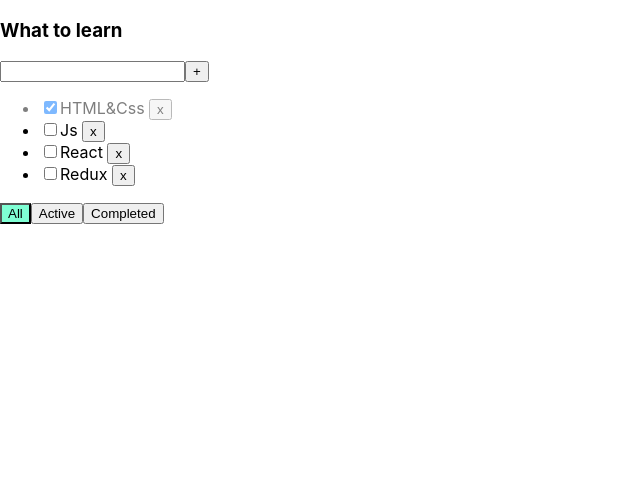
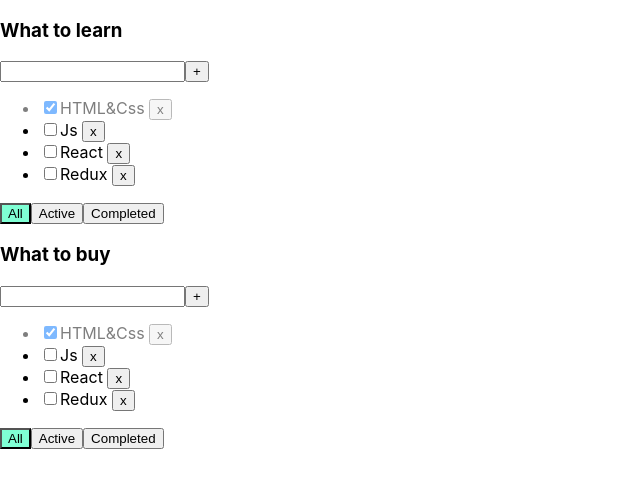
Before and after one commit to uladzidu/to-do-list, a React (Create React App) app: page / in a window 1280 px wide. Shown: the top 488 px of the page, without its empty margins (0-640 px from the left). Built offline with nearby package versions, Linux system fonts and the light colour scheme.

Commit message:
02.02 lesson 05. Thursday

```diff
--- a/src/App.tsx
+++ b/src/App.tsx
@@ -5,6 +5,11 @@
 
 
 export type FilterValuesType = 'all' | 'completed' | 'active'
+export type TodolistsType = {
+    id: string
+    title: string
+    filter: FilterValuesType
+}
 
 export function App() {
 
@@ -15,7 +20,11 @@
         {id: v1(), title: "Redux ", isDone: false},
     ])
 
-    let [filter, setFilter] = useState<FilterValuesType>('all')
+    let [todolists, setTodolist] = useState<Array<TodolistsType>>([
+        {id: v1(), title: "What to learn ", filter: 'all'},
+        {id: v1(), title: "What to buy ", filter: 'all'},
+    ])
+
 
     function deleteTask(id: string) {
         let filteredTasks = tasks.filter(t => t.id !== id)
@@ -36,29 +45,39 @@
         setTasks([...tasks])
     }
 
-    function changeFilter(value: FilterValuesType) {
-        setFilter(value)
+    function changeFilter(todolistId : string,value: FilterValuesType) {
+        // setFilter(value)
+        setTodolist(todolists.map((m) => m.id === todolistId ? {...m, filter : value} : m ))
     }
 
+    let tasksForFilter = tasks;
 
-    let tasksForFilter = tasks;
-    if (filter === "completed") {
-        tasksForFilter = tasks.filter(t => t.isDone)
-    }
-    if (filter === "active") {
-        tasksForFilter = tasks.filter(t => !t.isDone)
-    }
 
     return (
         <div>
-            <Todolist title={"What to learn"}
+            {todolists.map((tl, index) => {
+                if (tl.filter === "completed") {
+                    tasksForFilter = tasks.filter(t => t.isDone)
+                }
+                if (tl.filter === "active") {
+                    tasksForFilter = tasks.filter(t => !t.isDone)
+                }
+                return (
+
+                    <Todolist
+                        key={index}
+                        todolistId={tl.id}
+                        title={tl.title}
                         tasks={tasksForFilter}
                         deleteTask={deleteTask}
                         changeFilter={changeFilter}
                         addTask={addTask}
                         changeStatus={changeStatus}
-                      filter={filter}
+                        filter={tl.filter}
                     />
+                )
+            })}
+
         </div>
     )
 }
--- a/src/Todolist.tsx
+++ b/src/Todolist.tsx
@@ -7,10 +7,11 @@
     isDone: boolean
 }
 type TodolistPropsType = {
+    todolistId : string
     title: string
     tasks: Array<TasksPropsType>
     deleteTask: (id: string) => void
-    changeFilter: (value: FilterValuesType) => void
+    changeFilter: (todolistId : string ,value: FilterValuesType) => void
     addTask: (title: string) => void
     changeStatus: (taskId: string, isDone: boolean) => void
     filter: FilterValuesType
@@ -27,7 +28,7 @@
             props.addTask(newTaskTitle);
             setNewTaskTitle('')
         } else {
-            setError('Title id required')
+            setError('Title is required')
         }
     }
 
@@ -41,9 +42,9 @@
             setNewTaskTitle('')
         }
     }
-    const onAllClickHandler = () => props.changeFilter('all')
-    const onActiveClickHandler = () => props.changeFilter('active')
-    const onCompletedClickHandler = () => props.changeFilter('completed')
+    const onAllClickHandler = () => props.changeFilter(props.todolistId,'all')
+    const onActiveClickHandler = () => props.changeFilter(props.todolistId,'active')
+    const onCompletedClickHandler = () => props.changeFilter(props.todolistId,'completed')
 
 
     return (
```
Lines whose indentation alone changed are shown as unchanged.
